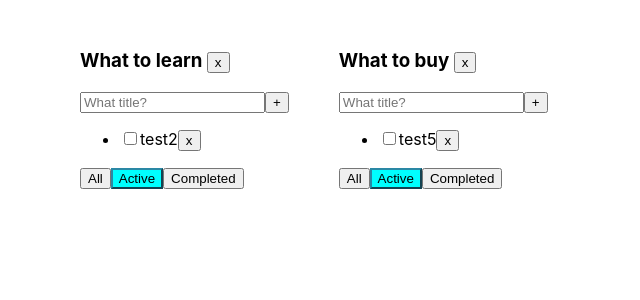
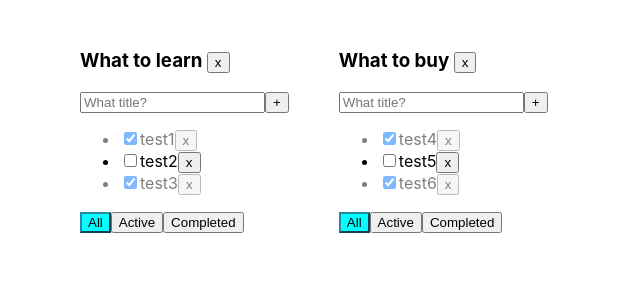
Before and after one commit to makarchuk92/Todo-Trello-, a React (Create React App) app: page / in a window 1280 px wide. Shown: the top 300 px of the page, without its empty margins (0-640 px from the left). Built offline with nearby package versions, Linux system fonts and the light colour scheme.

Commit message:
Rendering the component addItemForm in a new file

```diff
--- a/src/App.tsx
+++ b/src/App.tsx
@@ -40,8 +40,8 @@ function App() {
 
 
   const [todoLists, setTodoLists] = useState<Array<todoListsType>>([
-    { id: todoListId1, title: 'What to learn', filter: 'active' },
-    { id: todoListId2, title: 'What to buy', filter: 'active' }
+    { id: todoListId1, title: 'What to learn', filter: 'all' },
+    { id: todoListId2, title: 'What to buy', filter: 'all' }
   ])
 
 
--- /dev/null
+++ b/src/Components/AddItemForm.tsx
@@ -0,0 +1,38 @@
+import React, { ChangeEvent, useState } from 'react'
+
+export type AddItemFormPropsType = {
+    addItem: (input: string) => void
+  }
+
+
+  const AddItemForm = (props: AddItemFormPropsType) => {
+    const [input, setInput] = useState<string>('')
+    const [error, setError] = useState<string | null>(null)
+
+    const addTask = () => {
+      if (input.trim() !== "") {
+        props.addItem(input.trim())
+        setInput('')
+      } else {
+        setError('Field is required')
+      }
+
+    }
+
+    const onChangeInputHandler = (e: ChangeEvent<HTMLInputElement>) => {
+      setInput(e.target.value)
+      setError(null)
+
+    }
+
+    return (
+      <div>
+        <input id="text-input" className={error ? "error-input" : ""} type="text" placeholder="What title?" value={input} onChange={onChangeInputHandler} />
+        <button onClick={() => addTask()}>+</button>
+        {error && <div className="text-input">{error}</div>}
+      </div>
+    )
+
+  }
+
+export default AddItemForm
--- a/src/Components/Todo.tsx
+++ b/src/Components/Todo.tsx
@@ -1,5 +1,6 @@
 import { ChangeEvent, FormEvent, useState } from "react"
 import { FilterValuesType } from "../App"
+import AddItemForm from "./AddItemForm"
 
 
 
@@ -18,47 +19,30 @@ type PropsType = {
   addTodo: (input: string, todoListId: string) => void
   changeCheckStatus: (taskId: string, isDone: boolean, todoListId: string) => void
   filter: FilterValuesType
-  removeTodoList: (id:string) => void
+  removeTodoList: (id: string) => void
 }
 
 
 
 export function Todo(props: PropsType) {
 
-  const [input, setInput] = useState<string>('')
-  const [error, setError] = useState<string | null>(null)
-
-
-
-  const addTask = () => {
-    if(input.trim() !== "") {
-      props.addTodo(input.trim(), props.id)
-      setInput('')
-    } else {
-      setError('Field is required')
-    }
-
-  }
-
-  const onChangeInputHandler = (e: ChangeEvent<HTMLInputElement>) => {
-    setInput(e.target.value)
-    setError(null)
-    // const inputElement: HTMLElement | null = document.getElementById('text-input')
-    // inputElement?.classList.remove('error-input')
-  }
 
   const removeTodoList = () => {
     props.removeTodoList(props.id)
   }
 
+  const addNewTodo = (title: string) => {
+    props.addTodo(title, props.id)
+  }
 
 
   return (
     <div>
       <h3>{props.title} <button onClick={removeTodoList}>x</button></h3>
-      <input id="text-input" className={error ? "error-input" : ""} type="text" placeholder="What title?" value={input} onChange={onChangeInputHandler} />
+      {/* <input id="text-input" className={error ? "error-input" : ""} type="text" placeholder="What title?" value={input} onChange={onChangeInputHandler} />
       <button onClick={() => addTask()}>+</button>
-      {error && <div className="text-input">{error}</div>}
+      {error && <div className="text-input">{error}</div>} */}
+      <AddItemForm addItem={addNewTodo} />
       <ul>
         {props.tasks.map(t => {
           const onChangeCheckboxHandler = (e: ChangeEvent<HTMLInputElement>) => {
```
Lines whose indentation alone changed are shown as unchanged.
